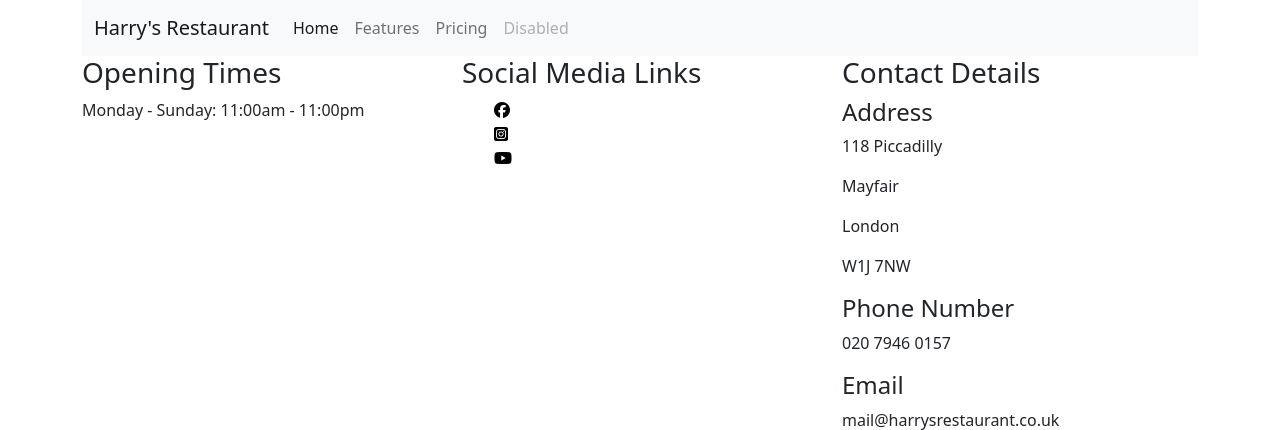
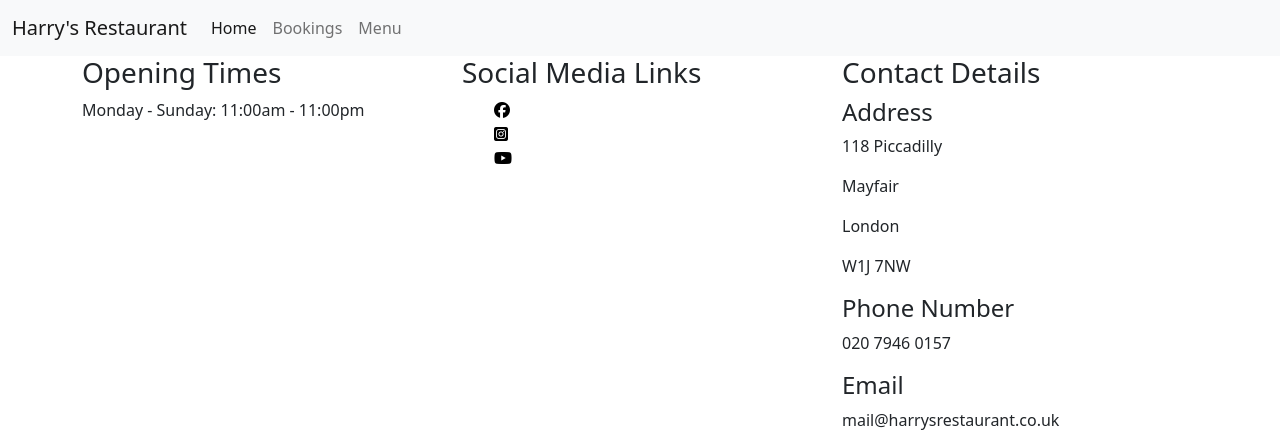
Before and after one commit to hpearson98/harrys-restaurant, a Django app: page / in a window 1280 px wide. Shown: the top 430 px of the page. Run offline with Django 3.2, Linux system fonts and the light colour scheme; some libraries are stand-ins or nearby versions.

Commit message:
Added HTML structure for header

```diff
--- a/templates/base.html
+++ b/templates/base.html
@@ -11,8 +11,8 @@
     <link rel="stylesheet" href="{% static 'css/style.css' %}">
   </head>
   <body>
-    <div class="container">
-      <nav class="navbar navbar-expand-lg bg-light">
+    <header>
+      <nav class="navbar navbar-expand-md bg-light">
         <div class="container-fluid">
           <a class="navbar-brand Logo" href="#">Harry's Restaurant</a>
           <button class="navbar-toggler" type="button" data-bs-toggle="collapse" data-bs-target="#navbarNav" aria-controls="navbarNav" aria-expanded="false" aria-label="Toggle navigation">
@@ -24,19 +24,16 @@
                 <a class="nav-link active" aria-current="page" href="#">Home</a>
               </li>
               <li class="nav-item">
-                <a class="nav-link" href="#">Features</a>
+                <a class="nav-link" href="#">Bookings</a>
               </li>
               <li class="nav-item">
-                <a class="nav-link" href="#">Pricing</a>
-              </li>
-              <li class="nav-item">
-                <a class="nav-link disabled">Disabled</a>
+                <a class="nav-link" href="#">Menu</a>
               </li>
             </ul>
           </div>
         </div>
       </nav>
-    </div>
+    </header>
     {% block content %}
     <!-- Content Goes here -->
     {% endblock content %}
```
